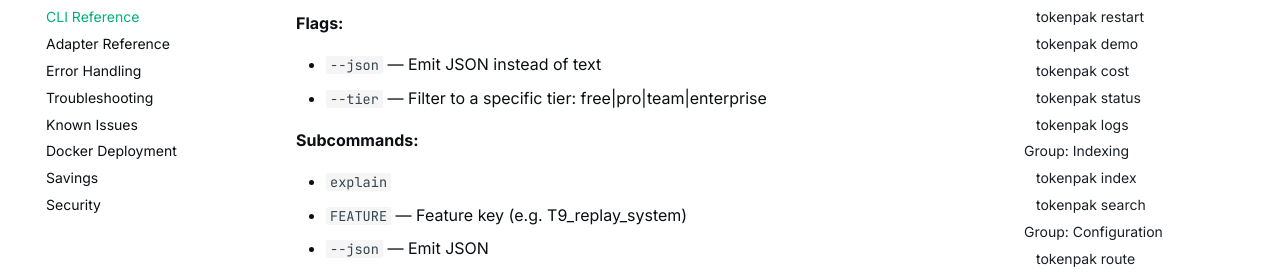
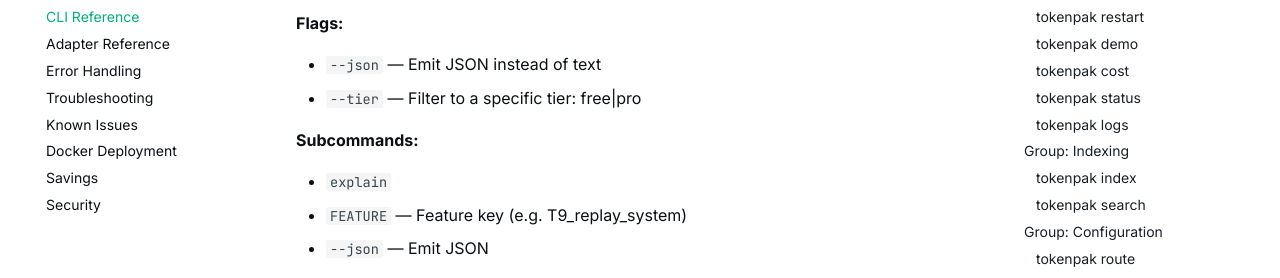
Before and after one commit to tokenpak/docs, an MkDocs documentation site: the page built from docs/cli-reference.md, in a window 1280 px wide and 900 px high, scrolled down 25997 px. Shown: the part 172-450 px from the top of the window. Built offline with MkDocs 1.6.1 and Material for MkDocs 9.7.7, drawn with Linux system fonts in a browser that asks for light colours; comment, search, counter and statistics services are not loaded.

Commit message:
docs: the tier filter now offers free|pro
The two tiers above Pro were retired; the features command no longer
accepts them.

```diff
--- a/docs/cli-reference.md
+++ b/docs/cli-reference.md
@@ -949,7 +949,7 @@
 **Flags:**
 
 - `--json` — Emit JSON instead of text
-- `--tier` — Filter to a specific tier: free|pro|team|enterprise
+- `--tier` — Filter to a specific tier: free|pro
 
 **Subcommands:**
 
```
